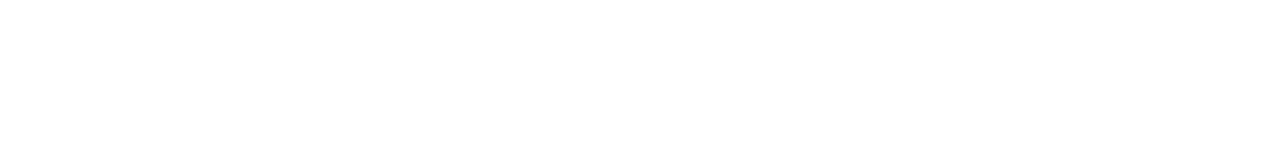
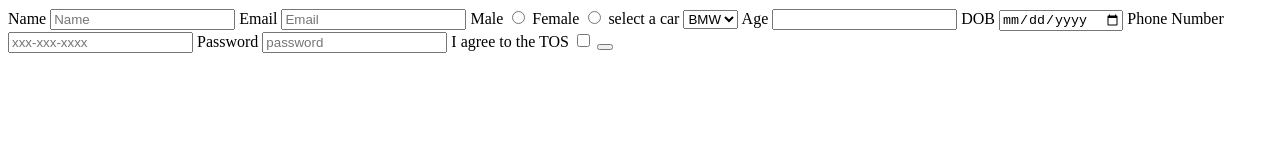
Before and after one commit to acciojob/signup-form-car-soniyafaroda, a website: page main.html in a window 1280 px wide. Drawn offline with Linux system fonts and the light colour scheme.

Commit message:
created a submission

```diff
--- a/main.html
+++ b/main.html
@@ -8,6 +8,34 @@
 
 <body>
 	<!-- the entire body must be written by student -->
+	<form method="post">
+		<lable for="name" >Name</lable>
+		<input placeholder="Name" type="text" id="name" required>
+		<lable for="email" >Email</lable>
+		<input placeholder="Email" type="" id="email" required>
+		<lable for="gender_m" >Male</lable>
+		<input type="radio" id="gender-m" name="gender"required>
+		<lable for="gender_f" >Female</lable>
+		<input type="radio" id="gender_f" name="gender"required>
+		<lable for="cars">select a car</lable>
+		<select placeholder= "--Please choose an option--" id="cars"required>
+			<option>BMW</option>
+			<option>AUDI</option>
+			<option>TATA</option>
+		</select>
+		<lable for="age" >Age</lable>
+		<input type="number" id="age" required>
+		<lable for="dob" >DOB</lable>
+		<input type="date" id="dob"required>
+		<lable for="tel" >Phone Number</lable>
+		<input placeholder="xxx-xxx-xxxx" type="tel" id="tel">
+		<lable for="password" >Password</lable>
+		<input  placeholder="password" type="password" id="password" required>
+		<lable for="tos" >I agree to the TOS</lable>
+		<input  type="checkbox"  required id="tos">
+		<button type="submit">
+
+	</form>
     <script type="text/javascript" src="./script.js">
 </script>
 
```
